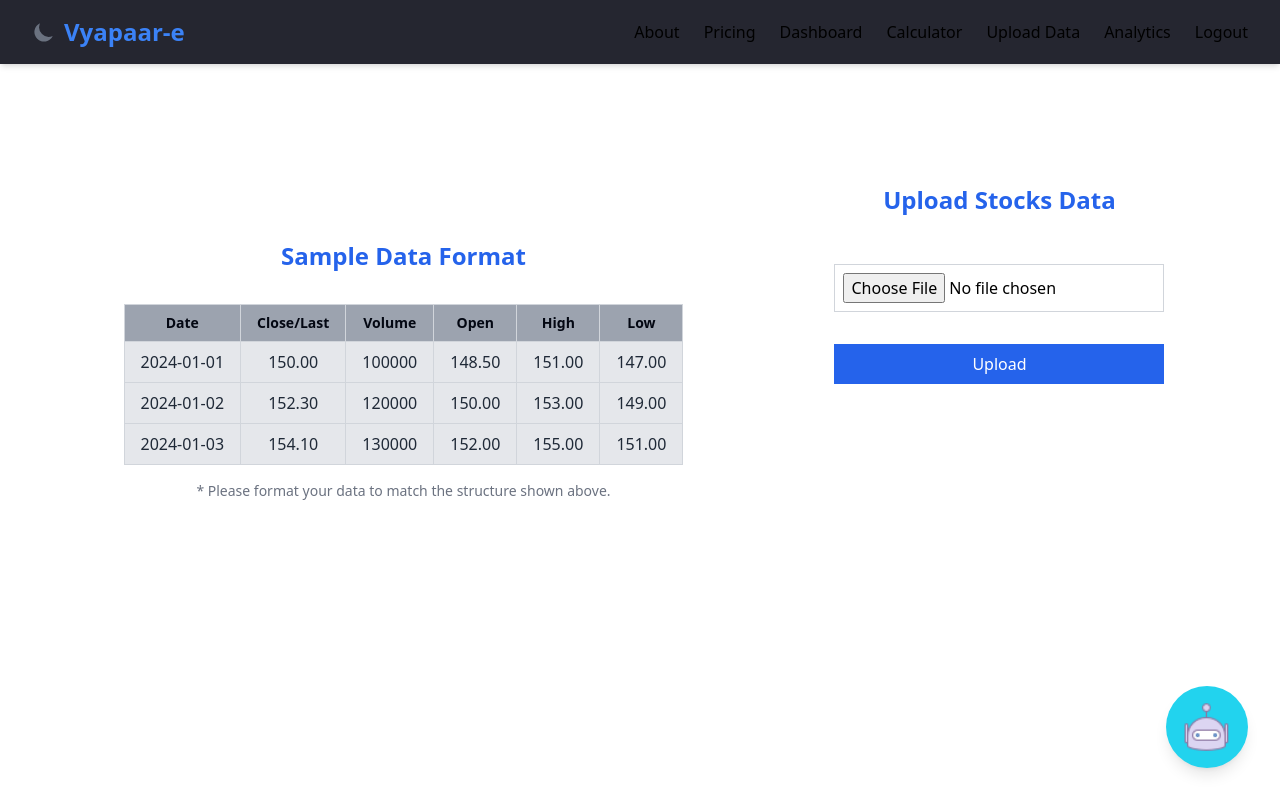
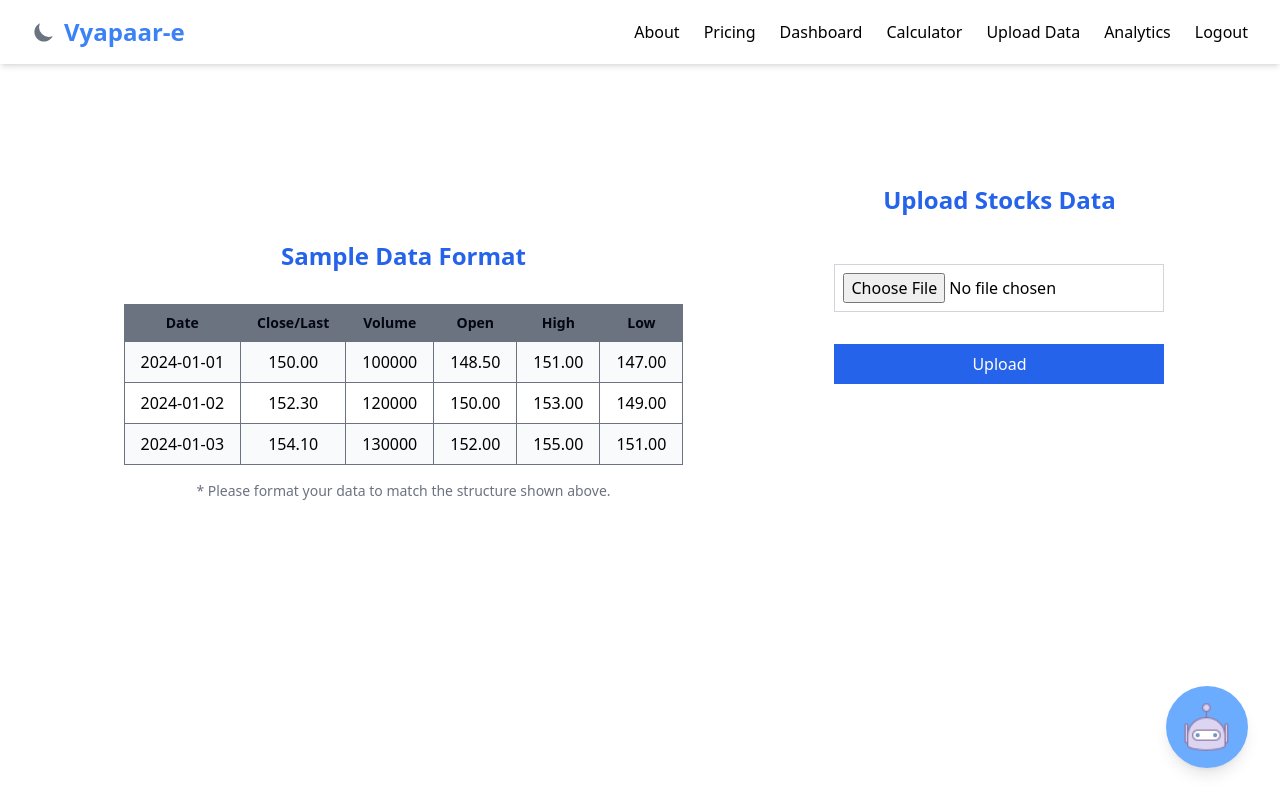
Before and after one commit to Bluesparx/small-business-planner, a React (Vite) app in the folder frontend/: page /stockInput in a window 1280 px wide. Shown: the top 800 px of the page. Built offline with nearby package versions, Linux system fonts and the light colour scheme; sample sign-in values are in the browser's storage.

Commit message:
colourss

```diff
--- a/frontend/src/Components/Chatbot.jsx
+++ b/frontend/src/Components/Chatbot.jsx
@@ -13,7 +13,7 @@ const Chatbot = () => {
       {/* Floating Chatbot Icon */}
       <div
         onClick={toggleChatbot}
-        className="fixed bottom-8 right-8 transition-all cursor-pointer bg-cyan-400 rounded-full p-4 shadow-lg hover:shadow-xl "
+        className="fixed bottom-8 right-8 transition-all cursor-pointer bg-[#6cacff] rounded-full p-4 shadow-lg hover:shadow-xl "
         style={{
           animation: "jump 1s infinite alternate",
         }}
--- a/frontend/src/Components/Footer.jsx
+++ b/frontend/src/Components/Footer.jsx
@@ -78,7 +78,7 @@ export const Footer = () => {
 
         {/* Copyright */}
         <div className="text-center text-gray-400 text-sm mt-4">
-          <p>© {new Date().getFullYear()} BrandLogo. All rights reserved.</p>
+          <p>© {new Date().getFullYear()} Vyapaar-E. All rights reserved.</p>
         </div>
       </div>
     </footer>
--- a/frontend/src/Components/Navbar.jsx
+++ b/frontend/src/Components/Navbar.jsx
@@ -34,7 +34,7 @@ export const Navbar = () => {
 
   return (
     <>
-      <nav className="bg-[#252630] shadow-md">
+      <nav className="dark:bg-[#252630] shadow-md">
         <div className="max-w-7xl mx-auto px-4 sm:px-6 lg:px-8">
           <div className="flex justify-between h-16">
             {/* Logo section remains the same */}
@@ -94,7 +94,7 @@ export const Navbar = () => {
                     <DropdownMenuTrigger className="hover:text-blue-600 dark:text-gray-300 dark:hover:text-blue-400">
                       Calculator
                     </DropdownMenuTrigger>
-                    <DropdownMenuContent className="rounded-lg shadow-md">
+                    <DropdownMenuContent className="dark:bg-[#252630] bg-white border-gray-500 rounded-xl shadow-md">
                       <DropdownMenuItem onClick={handleMenuItemClick}>
                         <Link to="/emi">EMI Calculator</Link>
                       </DropdownMenuItem>
@@ -107,7 +107,7 @@ export const Navbar = () => {
                     <DropdownMenuTrigger className="hover:text-blue-600 dark:text-gray-300 dark:hover:text-blue-400">
                       Upload Data
                     </DropdownMenuTrigger>
-                    <DropdownMenuContent className="bg-[#252630] border-gray-500 rounded-xl shadow-md">
+                    <DropdownMenuContent className="dark:bg-[#252630] bg-white border-gray-500 rounded-xl shadow-md">
                       <DropdownMenuItem onClick={handleMenuItemClick}>
                         <Link to="/incomeS">Income statement</Link>
                       </DropdownMenuItem>
@@ -120,7 +120,7 @@ export const Navbar = () => {
                     <DropdownMenuTrigger className="hover:text-blue-600 dark:text-gray-300 dark:hover:text-blue-400">
                       Analytics
                     </DropdownMenuTrigger>
-                    <DropdownMenuContent className="bg-[#252630] border-gray-500 rounded-xl shadow-md">
+                    <DropdownMenuContent className="dark:bg-[#252630] bg-white border-gray-500 rounded-xl shadow-md">
                       <DropdownMenuItem onClick={handleMenuItemClick}>
                         <Link to="/analysis">Finance</Link>
                       </DropdownMenuItem>
--- a/frontend/src/Components/StockPredictionGraph.jsx
+++ b/frontend/src/Components/StockPredictionGraph.jsx
@@ -80,9 +80,10 @@ const StockPredictionGraph = ({ predictions, showAnalytics = true }) => {
 
       volatility += Math.abs((curr.closingPrice - prev.closingPrice) / prev.closingPrice);
 
-      if (i >= filteredData.length - 7) {
+      if (i < 7) {
         shortTermTrend += (curr.closingPrice - prev.closingPrice);
       }
+
 
       if (curr.closingPrice > highestPrice) highestPrice = curr.closingPrice;
       if (curr.closingPrice < lowestPrice) lowestPrice = curr.closingPrice;
--- a/frontend/src/Components/StockSuggestions.jsx
+++ b/frontend/src/Components/StockSuggestions.jsx
@@ -160,8 +160,8 @@ const StockSuggestions = ({ predictions }) => {
                   <span className="font-semibold text-md">Resource Planning:</span>{' '}
                   Price range of {analysis.priceRange.toFixed(2)}% suggests
                   {analysis.priceRange > 15
-                    ? " need for flexible resource allocation and strong cash management."
-                    : " stable conditions for fixed resource commitments and long-term investments."}
+                    ? " that we need more flexible resource allocation and cash management."
+                    : " good conditions for long-term investments and commitments."}
                 </AlertDescription>
               </div>
             </Alert>
--- a/frontend/src/pages/StockDataInput.jsx
+++ b/frontend/src/pages/StockDataInput.jsx
@@ -49,26 +49,31 @@ const StockDataInput = () => {
         <h3 className="text-2xl font-bold text-blue-600 dark:text-blue-400 p-8">Sample Data Format</h3>
         <table className="table-auto w-full border-collapse border dark:border-gray-800 border-gray-300 mb-4">
           <thead>
-            <tr className="bg-gray-400 dark:bg-gray-700 text-gray-950">
-              <th className="border dark:border-gray-800 dark:text-gray-300 text-sm border-gray-300 px-4 py-2">Date</th>
-              <th className="border dark:border-gray-800 dark:text-gray-300 text-sm border-gray-300 px-4 py-2">Close/Last</th>
-              <th className="border dark:border-gray-800 dark:text-gray-300 text-sm border-gray-300 px-4 py-2">Volume</th>
-              <th className="border dark:border-gray-800 dark:text-gray-300 text-sm border-gray-300 px-4 py-2">Open</th>
-              <th className="border dark:border-gray-800 dark:text-gray-300 text-sm border-gray-300 px-4 py-2">High</th>
-              <th className="border dark:border-gray-800 dark:text-gray-300 text-sm border-gray-300 px-4 py-2">Low</th>
+            <tr className="bg-gray-500 dark:bg-[#6cacff]  text-gray-950">
+              <th className="border border-gray-500 dark:text-gray-300 text-sm border-gray-300 px-4 py-2">Date</th>
+              <th className="border border-gray-500 dark:text-gray-300 text-sm border-gray-300 px-4 py-2">Close/Last</th>
+              <th className="border border-gray-500 dark:text-gray-300 text-sm border-gray-300 px-4 py-2">Volume</th>
+              <th className="border border-gray-500 dark:text-gray-300 text-sm border-gray-300 px-4 py-2">Open</th>
+              <th className="border border-gray-500 dark:text-gray-300 text-sm border-gray-300 px-4 py-2">High</th>
+              <th className="border border-gray-500 dark:text-gray-300 text-sm border-gray-300 px-4 py-2">Low</th>
             </tr>
           </thead>
           <tbody>
             {sampleStockData.map((row, index) => (
               <tr
-                key={index}
-                className='bg-gray-200 text-gray-800'   >
-                <td className="border border-gray-300 px-4 py-2">{row.date}</td>
-                <td className="border border-gray-300 px-4 py-2">{row.close}</td>
-                <td className="border border-gray-300 px-4 py-2">{row.volume}</td>
-                <td className="border border-gray-300 px-4 py-2">{row.open}</td>
-                <td className="border border-gray-300 px-4 py-2">{row.high}</td>
-                <td className="border border-gray-300 px-4 py-2">{row.low}</td>
+              key={index}
+              className={`${
+                index % 2 === 0
+                  ? "bg-gray-50 dark:bg-[#353535]"
+                  : "bg-white dark:bg-[#4e4e4e]"
+              }`}
+            >
+                <td className="border border-gray-500 px-4 py-2">{row.date}</td>
+                <td className="border border-gray-500 px-4 py-2">{row.close}</td>
+                <td className="border border-gray-500 px-4 py-2">{row.volume}</td>
+                <td className="border border-gray-500 px-4 py-2">{row.open}</td>
+                <td className="border border-gray-500 px-4 py-2">{row.high}</td>
+                <td className="border border-gray-500 px-4 py-2">{row.low}</td>
               </tr>
             ))}
           </tbody>
@@ -100,7 +105,7 @@ const StockDataInput = () => {
       </div>
 
       {predictions.length > 0 && (
-        <div className='flex align-center flex-col justify-center mx-10 mt-2'>
+        <div className='flex flex-col justify-center mx-10 mt-2'>
       <StockPredictionGraph predictions={predictions} />
         <Card className="mt-2">
           <h2 className="text-xl font-bold text-green-600">Predicted Stock Prices</h2>
```
Also changed, not shown: frontend/src/pages/IncomeS.jsx (+15 -15 lines).
